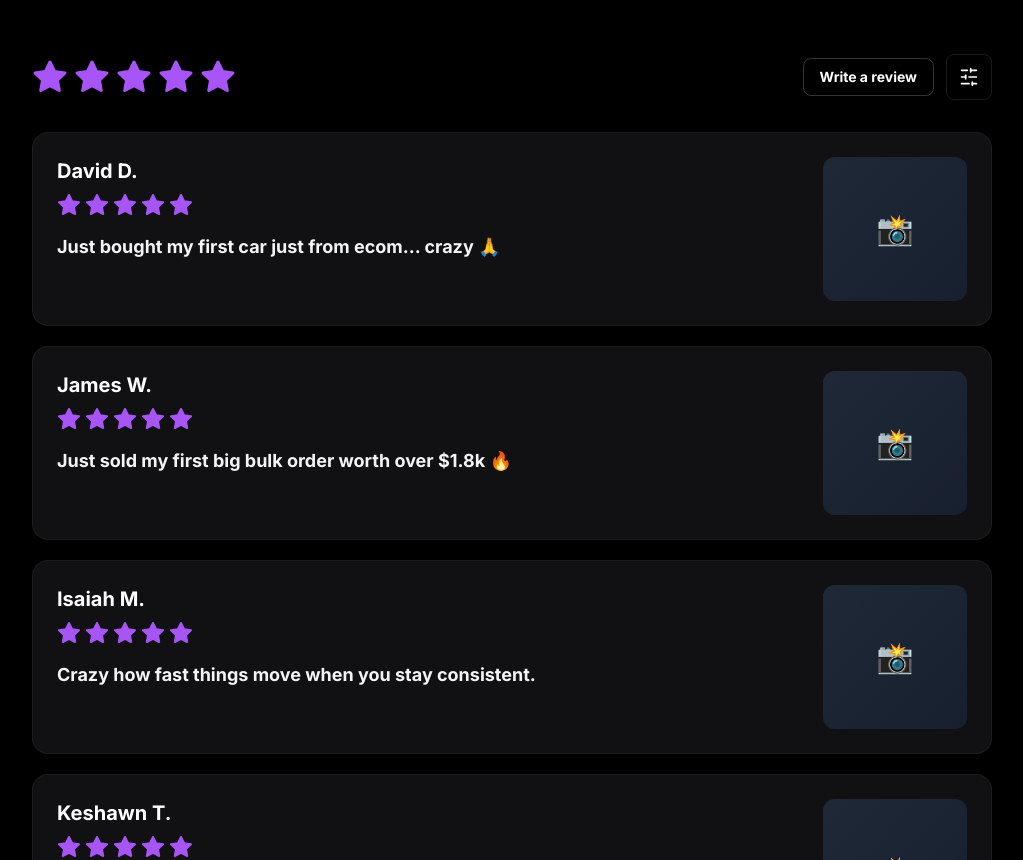
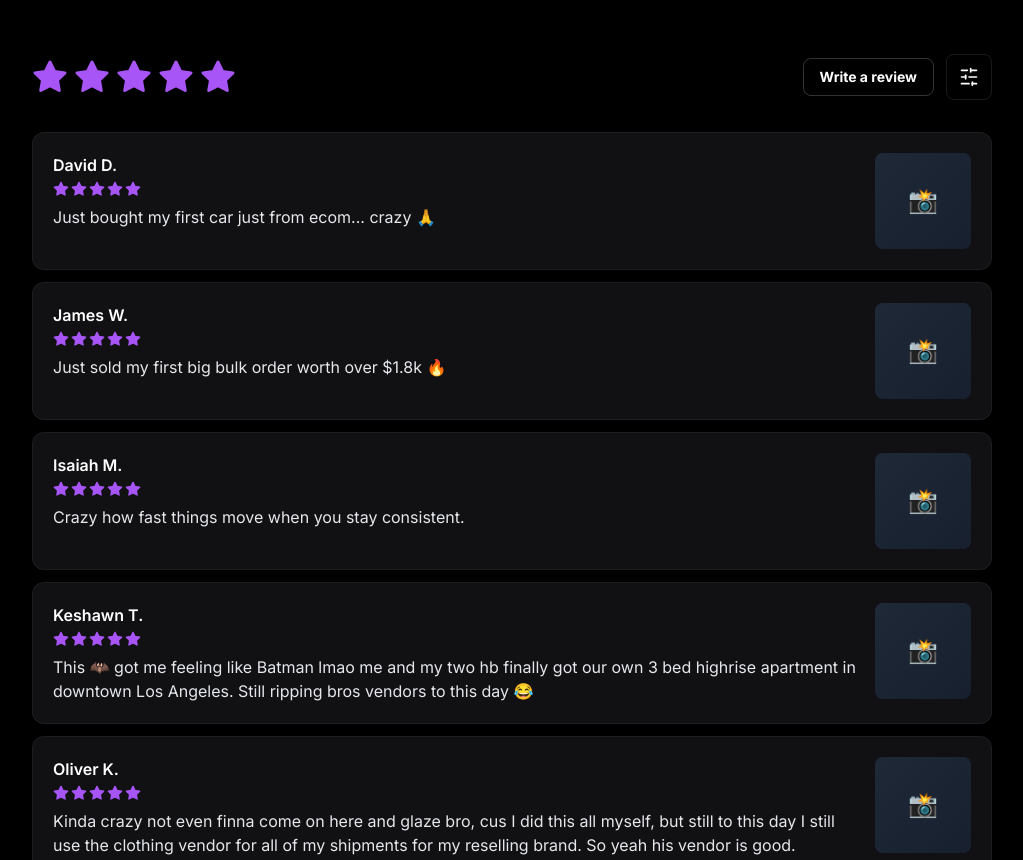
Before and after one commit to Expandingmind/Dochy, a Next.js app: page / in a window 1280 px wide. Shown: the part 1940-2800 px from the top of the page, without its empty margins (128-1151 px from the left). Built offline with nearby package versions, Linux system fonts and the light colour scheme.

Commit message:
Make review cards smaller and remove bold text

```diff
--- a/src/components/ReviewsSection.tsx
+++ b/src/components/ReviewsSection.tsx
@@ -61,11 +61,11 @@ const reviews = [
 
 function StarRating({ count }: { count: number }) {
   return (
-    <div className="flex gap-1">
+    <div className="flex gap-0.5">
       {[1, 2, 3, 4, 5].map((i) => (
         <Star
           key={i}
-          className={`w-6 h-6 ${
+          className={`w-4 h-4 ${
             i <= count
               ? "fill-purple-500 text-purple-500"
               : "fill-transparent text-purple-500/50"
@@ -103,29 +103,29 @@ export function ReviewsSection() {
         </button>
 
         {/* Reviews List */}
-        <div className="space-y-5">
+        <div className="space-y-3">
           {reviews.map((review, i) => (
             <div
               key={i}
-              className="bg-[#111114] rounded-2xl p-6 md:p-6 border border-white/5"
+              className="bg-[#111114] rounded-xl p-4 md:p-5 border border-white/5"
             >
-              <div className="flex gap-4 md:gap-6">
+              <div className="flex gap-3 md:gap-4">
                 {/* Content */}
                 <div className="flex-1 min-w-0">
-                  <h4 className="text-white font-bold text-lg md:text-xl mb-2">
+                  <h4 className="text-white font-semibold text-sm md:text-base mb-1">
                     {review.name}
                   </h4>
                   <StarRating count={review.stars} />
-                  <p className="text-gray-100 font-bold text-lg md:text-lg mt-4 leading-relaxed">
+                  <p className="text-gray-200 font-normal text-sm md:text-base mt-2 leading-relaxed">
                     {review.text}
                   </p>
                 </div>
 
                 {/* Image placeholder */}
                 {review.hasImage && (
-                  <div className="w-28 h-28 md:w-36 md:h-36 rounded-xl bg-gradient-to-br from-gray-800 to-gray-900 flex-shrink-0 overflow-hidden">
+                  <div className="w-20 h-20 md:w-24 md:h-24 rounded-lg bg-gradient-to-br from-gray-800 to-gray-900 flex-shrink-0 overflow-hidden">
                     <div className="w-full h-full bg-gray-800/50 flex items-center justify-center">
-                      <span className="text-gray-600 text-3xl">📸</span>
+                      <span className="text-gray-600 text-2xl">📸</span>
                     </div>
                   </div>
                 )}
```
